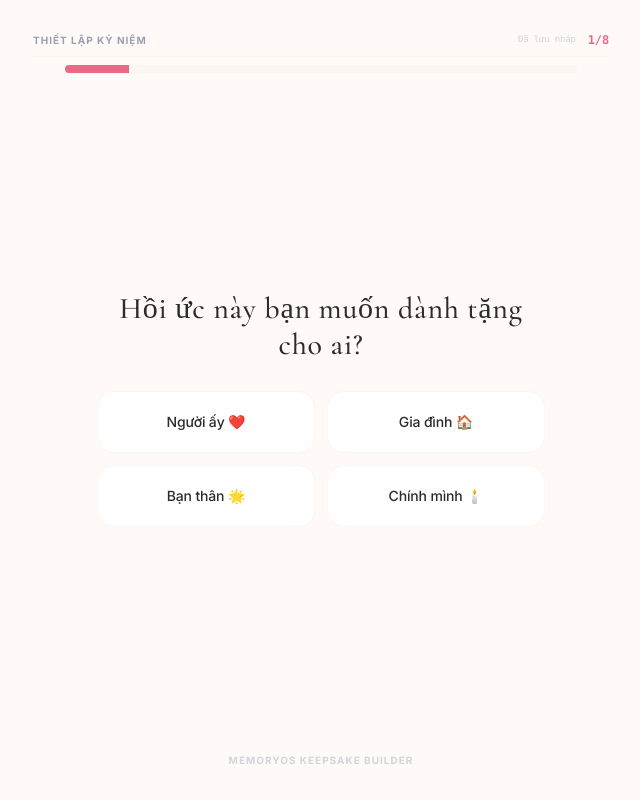
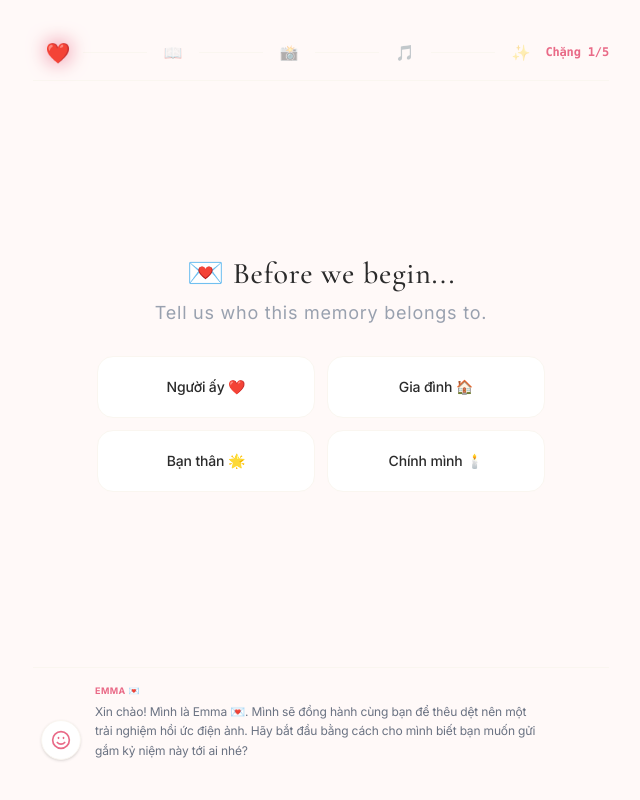
Before and after one commit to sonthanh311003-max/danhchoem, a Next.js app: page /wizard in a window 1280 px wide. Shown: the whole page, without its empty margins (319-959 px from the left). Built offline with nearby package versions, Linux system fonts and the light colour scheme.

Commit message:
Sprint 2: Implement dynamic Memory Companion conversational creation flow with Emma helper and structured Polaroid layout

```diff
--- a/src/app/wizard/page.js
+++ b/src/app/wizard/page.js
@@ -1,11 +1,11 @@
 'use client';
 
-import React, { useEffect, useState } from 'react';
+import React, { useEffect, useState, useRef } from 'react';
 import { useRouter } from 'next/navigation';
 import { useWizardStore } from '@/features/wizard/stores/useWizardStore';
 import { useProjectStore } from '@/features/projects/stores/useProjectStore';
 import { motion, AnimatePresence } from 'framer-motion';
-import { ArrowLeft, ArrowRight, Sparkles, Upload, Music, Check, Trash2, Heart } from 'lucide-react';
+import { ArrowLeft, ArrowRight, Sparkles, Upload, Music, Trash2, Heart, Smile } from 'lucide-react';
 
 export default function WizardPage() {
   const router = useRouter();
@@ -21,26 +21,95 @@ export default function WizardPage() {
 
   const { createProject } = useProjectStore();
   const [photoInput, setPhotoInput] = useState('');
-  const [isGenerating, setIsGenerating] = useState(false);
+  const [aiSpeech, setAiSpeech] = useState('');
+  const [isTransitioning, setIsTransitioning] = useState(false);
+  const [thinkingIndex, setThinkingIndex] = useState(0);
 
-  // Khôi phục nháp cũ nếu có
+  // 1. Phản hồi hội thoại của AI tương ứng với lựa chọn
+  const aiResponses = {
+    recipient: {
+      'My Partner': '❤️ Thật tuyệt vời. Người ấy chắc chắn sẽ cảm nhận được sự lãng mạn này.',
+      'Family': '🏠 Gia đình là nơi ấm áp nhất. Hãy cùng nhau lưu giữ những nụ cười của họ.',
+      'Friend': '🌟 Một tình bạn chân thành xứng đáng có một món quà hồi ức vô giá.',
+      'Myself': '🕯️ Dành tặng bản thân một khoảng lặng ngọt ngào. Một sự trân quý ý nghĩa.'
+    },
+    celebration: {
+      'Birthday': '🎂 Ngày sinh nhật đặc biệt! Hãy làm cho tuổi mới ngập tràn niềm vui.',
+      'Anniversary': '🥂 Kỷ niệm ngày yêu! Cột mốc minh chứng cho một chặng đường gắn bó.',
+      'Proposal': '💍 Lời cầu hôn thiêng liêng! Hãy để khoảnh khắc này đọng lại mãi mãi.',
+      'Wedding': '👰 Ngày cưới trọng đại! Thời khắc lộng lẫy và thiêng liêng nhất đời người.',
+      'Trip': '✈️ Chuyến đi xa đáng nhớ! Những cung đường đầy tiếng cười và khám phá.',
+      'Graduation': '🎓 Ngày tốt nghiệp ý nghĩa! Cánh cửa tương lai đang mở rộng chào đón.',
+      'Other': '✨ Một dịp đặc biệt ngọt ngào! Hãy viết nên câu chuyện của riêng bạn.'
+    },
+    theme: {
+      'Classic': '📜 Theme Classic: Tông màu ấm áp cổ điển đưa hồi ức trở nên thơ mộng.',
+      'Luxury': '✨ Theme Luxury: Sự kết hợp đen huyền bí và vàng kim sang trọng quý phái.',
+      'Vintage': '🍷 Theme Vintage: Màu đỏ rượu vang sậm đong đầy sự hoài niệm.',
+      'Minimal': '🖤 Theme Minimal: Phong cách tối giản hiện đại tôn vinh mọi khung hình.',
+      'Autumn': '🍁 Theme Autumn: Sắc cam đất ấm áp khơi gợi những mùa thu ngọt ngào.'
+    }
+  };
+
+  // 2. Trợ lý ảo Emma đồng hành đổi thoại theo từng bước
+  const emmaSpeech = {
+    1: 'Xin chào! Mình là Emma 💌. Mình sẽ đồng hành cùng bạn để thêu dệt nên một trải nghiệm hồi ức điện ảnh. Hãy bắt đầu bằng cách cho mình biết bạn muốn gửi gắm kỷ niệm này tới ai nhé?',
+    2: 'Thật tuyệt! Vậy dịp đặc biệt nào đang gắn liền với những kỷ niệm của hai bạn thế?',
+    3: 'Một cái tên thật hay và đong đầy cảm xúc sẽ là tựa đề hoàn hảo cho cuốn sách kỷ niệm này đấy.',
+    4: 'Hãy chọn một tông màu sắc (Theme) thể hiện đúng tinh thần và không khí của câu chuyện tình yêu nhé.',
+    5: 'Những bức ảnh tự nhiên, không chuẩn bị trước luôn là những mảnh ghép mang nhiều cảm xúc chân thật nhất. Đừng ngần ngại tải lên nhé!',
+    6: 'Một chút âm thanh du dương sẽ là nhịp cầu tuyệt vời để kết nối các hồi ức lại với nhau.',
+    7: 'Bạn có cần mình trợ giúp viết một bức thư tình cảm thật bay bổng và ý nghĩa không?',
+    8: 'Mọi thứ đã sẵn sàng rồi! Đợi mình một chút nhé, mình đang dệt những hồi ức này thành một tác phẩm nghệ thuật điện ảnh.'
+  };
+
+  // 3. Thông điệp suy nghĩ của AI ở bước 8 (Thinking Loop 2s)
+  const thinkingMessages = [
+    '✨ Đang xem qua các tấm ảnh kỷ niệm...',
+    '❤️ Tìm kiếm những khoảnh khắc hạnh phúc nhất...',
+    '📸 Sắp xếp gọn gàng các khung hình Polaroid...',
+    '✉ Chuẩn bị các nét chữ viết tay lãng mạn...',
+    '🎵 Hòa phối các giai điệu du dương...',
+    '✨ Dựng bản nháp điện ảnh đầu tiên cho bạn...'
+  ];
+
+  // Vòng lặp đổi chữ suy nghĩ ở bước 8
+  useEffect(() => {
+    if (currentStep === 8) {
+      const interval = setInterval(() => {
+        setThinkingIndex((prev) => (prev + 1) % thinkingMessages.length);
+      }, 2000);
+      return () => clearInterval(interval);
+    }
+  }, [currentStep]);
+
+  // Khôi phục nháp
   useEffect(() => {
     loadSavedProgress();
   }, [loadSavedProgress]);
 
-  // Điều khiển phím bấm tiện ích
-  const handleKeyDown = (e) => {
-    if (e.key === 'Enter' && currentStep < 8 && currentStep !== 3 && currentStep !== 5) {
+  // Xử lý chọn và phản hồi hội thoại
+  const handleSelectOption = (key, value) => {
+    if (isTransitioning) return;
+    setAnswer(key, value);
+
+    // Kích hoạt AI response bubble
+    const response = aiResponses[key]?.[value];
+    if (response) {
+      setAiSpeech(response);
+      setIsTransitioning(true);
+
+      // Chờ 1.2s rồi mới chuyển bước
+      setTimeout(() => {
+        setAiSpeech('');
+        setIsTransitioning(false);
+        nextStep();
+      }, 1200);
+    } else {
       nextStep();
     }
   };
 
-  useEffect(() => {
-    window.addEventListener('keydown', handleKeyDown);
-    return () => window.removeEventListener('keydown', handleKeyDown);
-  });
-
-  // Xử lý nạp ảnh nhanh giả lập
   const handleAddPhoto = (e) => {
     e.preventDefault();
     if (!photoInput) return;
@@ -53,10 +122,9 @@ export default function WizardPage() {
     setAnswer('photos', updated);
   };
 
-  // Hoàn tất dựng bản nháp ở bước 8
+  // Hoàn tất dựng bản nháp
   useEffect(() => {
     if (currentStep === 8) {
-      setIsGenerating(true);
       const timer = setTimeout(async () => {
         try {
           const projectId = await createProject({
@@ -67,7 +135,7 @@ export default function WizardPage() {
             music: answers.musicOption === 'Choose Later' ? null : answers.musicOption,
             images: answers.photos.map(url => ({ url, caption: '' })),
           });
-          // Xóa lưu nháp
+
           localStorage.removeItem('dmc_wizard_draft');
           localStorage.removeItem('dmc_wizard_step');
 
@@ -75,79 +143,116 @@ export default function WizardPage() {
         } catch (err) {
           console.error(err);
         }
-      }, 3500); // 3.5 giây chạy hoạt ảnh điện ảnh mượt mà
+      }, 7000); // 7 giây chạy hoạt ảnh suy nghĩ mượt mà trải nghiệm sâu sắc
       return () => clearTimeout(timer);
     }
   }, [currentStep, answers, createProject, router]);
 
-  // Hoạt ảnh trượt phân cảnh
-  const slideVariants = {
-    initial: { opacity: 0, x: 25 },
-    animate: { opacity: 1, x: 0 },
-    exit: { opacity: 0, x: -25 }
+  // Micro Transition variants (300-500ms)
+  const cardVariants = {
+    initial: { opacity: 0, scale: 0.98, x: 25 },
+    animate: { opacity: 1, scale: 1, x: 0, transition: { duration: 0.45, ease: [0.16, 1, 0.3, 1] } },
+    exit: { opacity: 0, scale: 0.98, x: -25, transition: { duration: 0.35, ease: 'easeIn' } }
   };
 
+  // Ánh xạ chặng đường Journey Indicator (P0)
+  const getJourneyActive = () => {
+    if (currentStep <= 1) return 0; // Recipient
+    if (currentStep <= 3) return 1; // Celebration & Name
+    if (currentStep <= 5) return 2; // Theme & Photos
+    if (currentStep <= 7) return 3; // Music & AI
+    return 4; // Creation
+  };
+
+  const journeySteps = [
+    { label: 'Người ấy', icon: '❤️' },
+    { label: 'Kỷ niệm', icon: '📖' },
+    { label: 'Hình ảnh', icon: '📸' },
+    { label: 'Âm nhạc', icon: '🎵' },
+    { label: 'Tạo lập', icon: '✨' }
+  ];
+
+  const activeJourney = getJourneyActive();
+
   return (
-    <div className="flex-1 flex flex-col justify-between p-6 bg-[#FFF9F8] dark:bg-[#161313] min-h-screen text-[#2B2B2B] dark:text-[#F0E6E4] select-none">
+    <div className="flex-1 flex flex-col justify-between p-6 bg-[#FFF9F8] dark:bg-[#161313] transition-colors duration-500 min-h-screen text-[#2B2B2B] dark:text-[#F0E6E4] select-none">
 
-      {/* 📊 THANH TIẾN TRÌNH TRÊN ĐẦU */}
-      <div className="w-full max-w-xl mx-auto flex items-center justify-between py-2 border-b border-[#FAF6F0] dark:border-[#292222]">
-        <div className="flex items-center gap-2">
+      {/* 🗺️ JOURNEY PROGRESS INDICATOR (Thanh tiến trình chặng đường P0) */}
+      <div className="w-full max-w-xl mx-auto flex items-center justify-between py-4 border-b border-[#FAF6F0] dark:border-[#292222]">
         {currentStep > 1 && currentStep < 8 && (
           <button
             onClick={prevStep}
-              className="p-2 text-gray-400 hover:text-[#E96A87] rounded-xl hover:bg-white dark:hover:bg-[#1F1A1A] transition-all cursor-pointer"
+            className="p-2 text-gray-400 hover:text-[#E96A87] rounded-xl hover:bg-white dark:hover:bg-[#1F1A1A] transition-all cursor-pointer flex items-center gap-1 text-[10px] uppercase font-bold tracking-wider"
           >
-              <ArrowLeft className="w-4 h-4" />
+            <ArrowLeft className="w-3.5 h-3.5" />
+            Trở lại
           </button>
         )}
-          <span className="text-[10px] font-sans tracking-widest text-gray-400 uppercase font-bold">
-            Thiết lập kỷ niệm
+
+        {/* Journey Dots Flow */}
+        <div className="flex items-center gap-2 sm:gap-4 mx-auto">
+          {journeySteps.map((step, idx) => (
+            <React.Fragment key={idx}>
+              <div className="flex flex-col items-center relative group">
+                <span
+                  className={`text-base transition-all duration-300 ${idx === activeJourney ? 'scale-125 opacity-100 filter drop-shadow-[0_0_8px_#E96A87]' : 'opacity-35 scale-95'}`}
+                >
+                  {step.icon}
+                </span>
+                <span className="absolute -bottom-5 text-[8px] tracking-wider uppercase font-bold text-gray-400 dark:text-[#7A6D6B] opacity-0 group-hover:opacity-100 transition-all duration-300 pointer-events-none whitespace-nowrap">
+                  {step.label}
                 </span>
               </div>
-        <div className="flex items-center gap-3">
-          <span className="text-[9px] text-gray-300 dark:text-[#7A6D6B] font-mono">
-            {isSaving ? 'Đang lưu nháp...' : 'Đã lưu nháp'}
-          </span>
-          <span className="text-xs font-mono font-bold text-[#E96A87]">
-            {currentStep}/8
-          </span>
+              {idx < journeySteps.length - 1 && (
+                <div className={`h-[1px] w-8 sm:w-16 transition-all duration-500 ${idx < activeJourney ? 'bg-[#E96A87]' : 'bg-[#FAF6F0] dark:bg-[#292222]'}`} />
+              )}
+            </React.Fragment>
+          ))}
+        </div>
+
+        <div className="text-xs font-mono font-bold text-[#E96A87] hidden sm:block">
+          Chặng {activeJourney + 1}/5
         </div>
       </div>
 
-      <div className="w-full max-w-lg mx-auto h-2 bg-[#FAF6F0] dark:bg-[#292222] rounded-full overflow-hidden mt-2">
-        <div
-          className="h-full bg-[#E96A87] transition-all duration-500 ease-out"
-          style={{ width: `${(currentStep / 8) * 100}%` }}
-        />
-      </div>
+      {/* 🎭 VÙNG HỘI THOẠI TRUNG TÂM */}
+      <div className="flex-1 flex flex-col items-center justify-center my-6 gap-6 relative">
 
-      {/* 🎭 VÙNG CÂU HỎI TRUNG TÂM */}
-      <div className="flex-1 flex items-center justify-center my-8">
+        {/* Bong bóng AI Phản hồi nhanh (Instant conversation bubble P0) */}
+        <AnimatePresence>
+          {aiSpeech && (
+            <motion.div
+              initial={{ opacity: 0, y: -10, scale: 0.95 }}
+              animate={{ opacity: 1, y: 0, scale: 1 }}
+              exit={{ opacity: 0, y: -10, scale: 0.95 }}
+              className="absolute top-2 px-5 py-3 rounded-2xl bg-[#FFF9F8] dark:bg-[#292222] border border-[#E96A87]/30 text-xs font-medium text-[#E96A87] shadow-sm max-w-sm text-center"
+            >
+              {aiSpeech}
+            </motion.div>
+          )}
+        </AnimatePresence>
+
         <AnimatePresence mode="wait">
           <motion.div
             key={currentStep}
-            variants={slideVariants}
+            variants={cardVariants}
             initial="initial"
             animate="animate"
             exit="exit"
-            transition={{ duration: 0.4, ease: 'easeInOut' }}
             className="w-full max-w-md text-center flex flex-col gap-6"
           >
             {/* ── STEP 1: Đối tượng kỷ niệm ── */}
             {currentStep === 1 && (
               <div className="flex flex-col gap-5">
                 <h2 className="font-display text-3xl font-medium tracking-wide">
-                  Hồi ức này bạn muốn dành tặng cho ai?
+                  💌 Before we begin...<br/>
+                  <span className="font-sans text-lg text-gray-400 font-normal">Tell us who this memory belongs to.</span>
                 </h2>
                 <div className="grid grid-cols-2 gap-3 mt-2">
                   {['My Partner', 'Family', 'Friend', 'Myself'].map((option) => (
                     <button
                       key={option}
-                      onClick={() => {
-                        setAnswer('recipient', option);
-                        nextStep();
-                      }}
+                      onClick={() => handleSelectOption('recipient', option)}
                       className={`p-5 rounded-2xl border text-sm font-medium transition-all cursor-pointer text-center
                         ${answers.recipient === option
                           ? 'border-[#E96A87] bg-[#FFF9F8] dark:bg-[#292222] text-[#E96A87]'
@@ -173,10 +278,7 @@ export default function WizardPage() {
                   {['Birthday', 'Anniversary', 'Proposal', 'Wedding', 'Trip', 'Graduation', 'Other'].map((option) => (
                     <button
                       key={option}
-                      onClick={() => {
-                        setAnswer('celebration', option);
-                        nextStep();
-                      }}
+                      onClick={() => handleSelectOption('celebration', option)}
                       className={`p-4 rounded-xl border text-xs font-medium transition-all cursor-pointer text-center
                         ${answers.celebration === option
                           ? 'border-[#E96A87] bg-[#FFF9F8] dark:bg-[#292222] text-[#E96A87]'
@@ -235,10 +337,7 @@ export default function WizardPage() {
                   {['Classic', 'Luxury', 'Vintage', 'Minimal', 'Autumn'].map((themeName) => (
                     <button
                       key={themeName}
-                      onClick={() => {
-                        setAnswer('theme', themeName);
-                        nextStep();
-                      }}
+                      onClick={() => handleSelectOption('theme', themeName)}
                       className={`w-full p-4 rounded-xl border flex items-center justify-between transition-all cursor-pointer
                         ${answers.theme === themeName
                           ? 'border-[#E96A87] bg-[#FFF9F8] dark:bg-[#292222] text-[#E96A87]'
@@ -290,7 +389,6 @@ export default function WizardPage() {
                   Tải lên những tấm hình chung
                 </h2>
 
-                {/* Form giả lập URL ảnh cho demo */}
                 <form onSubmit={handleAddPhoto} className="flex gap-2">
                   <input
                     type="url"
@@ -307,18 +405,27 @@ export default function WizardPage() {
                   </button>
                 </form>
 
-                {/* Polaroid Preview Grid */}
+                {/* Polaroid Grid Layout có chủ đích (AI layout style P2) */}
                 <div className="grid grid-cols-3 gap-3 my-2 max-h-[220px] overflow-y-auto pr-1">
-                  {answers.photos.map((url, index) => (
+                  {answers.photos.map((url, index) => {
+                    // Sắp đặt Polaroid: ảnh đầu tiên nằm giữa z-index cao nhất, ảnh tiếp theo nghiêng trái/phải
+                    const isFirst = index === 0;
+                    const rotation = isFirst ? 'rotate-0 z-20 scale-105' : index % 2 === 0 ? '-rotate-3 z-10' : 'rotate-3 z-10';
+                    return (
                       <div
                         key={index}
-                      className="relative bg-white dark:bg-[#1F1A1A] p-2 border border-[#FAF6F0] dark:border-[#292222] shadow-sm rounded-lg flex flex-col group aspect-square overflow-hidden"
+                        className={`relative bg-white dark:bg-[#1F1A1A] p-2 border border-[#FAF6F0] dark:border-[#292222] shadow-md rounded-lg flex flex-col group aspect-square overflow-hidden transform transition-all duration-300 ${rotation}`}
                       >
                         <img
                           src={url}
                           alt={`Preview ${index}`}
                           className="w-full h-full object-cover rounded"
                         />
+                        {isFirst && (
+                          <span className="absolute bottom-1 left-1/2 -translate-x-1/2 bg-[#E96A87] text-white text-[7px] px-1 py-0.5 rounded tracking-wide uppercase font-bold">
+                            Ảnh bìa
+                          </span>
+                        )}
                         <button
                           type="button"
                           onClick={() => handleRemovePhoto(index)}
@@ -327,7 +434,8 @@ export default function WizardPage() {
                           <Trash2 className="w-3 h-3" />
                         </button>
                       </div>
-                  ))}
+                    );
+                  })}
                 </div>
 
                 <div className="flex gap-3 mt-2">
@@ -364,10 +472,7 @@ export default function WizardPage() {
                   ].map((item) => (
                     <button
                       key={item.val}
-                      onClick={() => {
-                        setAnswer('musicOption', item.val);
-                        nextStep();
-                      }}
+                      onClick={() => handleSelectOption('musicOption', item.val)}
                       className={`w-full p-5 rounded-2xl border text-sm font-medium transition-all cursor-pointer text-left flex items-center justify-between
                         ${answers.musicOption === item.val
                           ? 'border-[#E96A87] bg-[#FFF9F8] dark:bg-[#292222] text-[#E96A87]'
@@ -389,19 +494,13 @@ export default function WizardPage() {
                 </h2>
                 <div className="flex gap-4 mt-2">
                   <button
-                    onClick={() => {
-                      setAnswer('aiLetter', false);
-                      nextStep();
-                    }}
+                    onClick={() => handleSelectOption('aiLetter', false)}
                     className="flex-1 p-5 rounded-2xl border border-[#FAF6F0] dark:border-[#292222] bg-white dark:bg-[#1F1A1A] hover:border-gray-200 text-sm font-medium transition-all cursor-pointer text-center"
                   >
                     Tự viết từ đầu ✍️
                   </button>
                   <button
-                    onClick={() => {
-                      setAnswer('aiLetter', true);
-                      nextStep();
-                    }}
+                    onClick={() => handleSelectOption('aiLetter', true)}
                     className="flex-1 p-5 rounded-2xl border border-[#E96A87] bg-[#FFF9F8] dark:bg-[#292222] text-[#E96A87] hover:border-[#E96A87]/80 text-sm font-semibold transition-all cursor-pointer text-center flex items-center justify-center gap-1.5"
                   >
                     Có, trợ giúp AI 🪄
@@ -410,18 +509,19 @@ export default function WizardPage() {
               </div>
             )}
 
-            {/* ── STEP 8: Tạo lập Cinematic ── */}
+            {/* ── STEP 8: Tạo lập Hồi ức - Hoạt ảnh đổi chữ (P1) ── */}
             {currentStep === 8 && (
               <div className="flex flex-col items-center gap-6 py-6">
                 <div className="relative w-16 h-16 rounded-full bg-white dark:bg-[#1F1A1A] border border-[#FAF6F0] dark:border-[#292222] flex items-center justify-center text-[#E96A87] shadow-sm">
                   <Sparkles className="w-7 h-7 animate-spin duration-3000" />
                 </div>
                 <div className="flex flex-col gap-2">
-                  <h2 className="font-display text-3xl font-light tracking-wide animate-pulse">
-                    Đang thiết lập trải nghiệm...
+                  {/* Chữ đổi động sau mỗi 2 giây để người dùng bớt chờ đợi cảm nhận được chiều sâu */}
+                  <h2 className="font-display text-2xl font-light tracking-wide text-center h-16 flex items-center justify-center">
+                    {thinkingMessages[thinkingIndex]}
                   </h2>
-                  <p className="text-xs text-gray-400 dark:text-[#B5A8A6] font-sans">
-                    Hệ thống đang thổi cảm xúc vào các kỉ vật của bạn.
+                  <p className="text-[10px] text-gray-400 dark:text-[#B5A8A6] font-sans tracking-widest uppercase mt-2">
+                    MemoryOS generative engine
                   </p>
                 </div>
               </div>
@@ -431,10 +531,20 @@ export default function WizardPage() {
         </AnimatePresence>
       </div>
 
-      {/* FOOTER ĐỊNH VỊ TĨNH */}
-      <div className="w-full text-center text-[10px] text-gray-300 dark:text-[#7A6D6B] tracking-widest uppercase font-bold py-2">
-        MemoryOS KeepSake Builder
+      {/* 👩‍💼 AI ASSISTANT AVATAR (Trợ lý ảo Emma đồng hành P1) */}
+      {currentStep < 8 && (
+        <div className="w-full max-w-xl mx-auto flex items-end gap-3.5 py-4 border-t border-[#FAF6F0] dark:border-[#292222] px-2">
+          <div className="w-10 h-10 rounded-full bg-white dark:bg-[#1F1A1A] border border-[#FAF6F0] dark:border-[#292222] flex items-center justify-center text-[#E96A87] shadow-sm shrink-0">
+            <Smile className="w-5 h-5" />
           </div>
+          <div className="flex flex-col gap-1 text-left">
+            <span className="text-[9px] font-sans tracking-wider uppercase font-bold text-[#E96A87]">Emma 💌</span>
+            <p className="text-xs text-gray-500 dark:text-[#B5A8A6] leading-relaxed max-w-md">
+              {emmaSpeech[currentStep]}
+            </p>
+          </div>
+        </div>
+      )}
 
     </div>
   );
```
Lines whose indentation alone changed are shown as unchanged.
